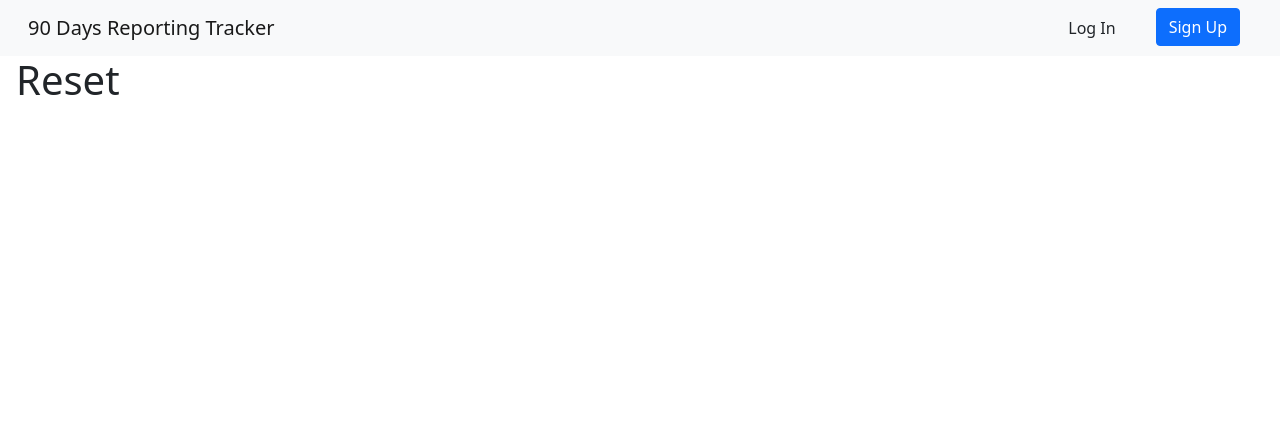
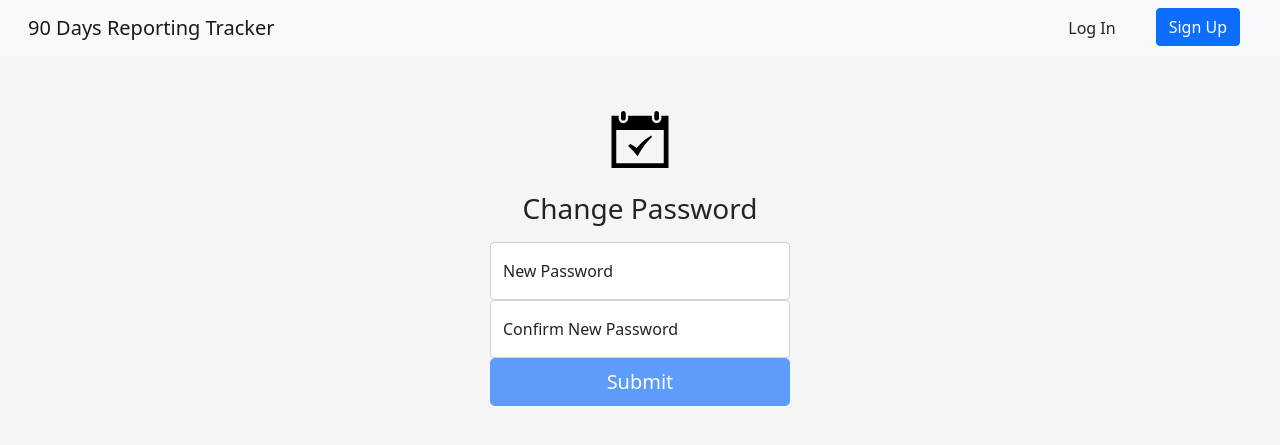
Before and after one commit to chuaweijie/task-productivity, a Django app: template taskproductivity/templates/taskproductivity/reset.html in a window 1280 px wide. Shown: the top 445 px of the page. Run offline with Django 3.2, Linux system fonts and the light colour scheme; the template is opened without the code that fills it, so the values that code supplies are empty; some libraries are stand-ins or nearby versions.

Commit message:
Finished coding the reset password page and logic

```diff
--- a/taskproductivity/templates/taskproductivity/reset.html
+++ b/taskproductivity/templates/taskproductivity/reset.html
@@ -2,11 +2,29 @@
 {% load static %}
 
 {% block body %}
-    <h1>Reset</h1>
-    {% if key %}
-        <h2>{{ key }}</h2>
-    {% endif %}
+    <div class="text-center form-div">
+        <main class="form-main">
+            <form action="{% url 'reset_password' %}" method="post">
+                {% csrf_token %}
+                <input type="hidden" id="key" name="key" value="{{ key }}">
+                <img class="mb-4" src="{% static 'taskproductivity/img/90-days.svg' %}" alt="" width="72" height="57">
+                <h3 class="mb-3 fw-normal">Change Password</h3>
+                <div class="form-floating">
+                    <input type="password" class="form-control" id="password" name="password" placeholder="Password">
+                    <label for="floatingInput">New Password</label>
+                </div>
+                <div class="form-floating">
+                    <input type="password" class="form-control" id="confirmation" name="confirmation" placeholder="Confirm New Password">
+                    <label for="floatingInput">Confirm New Password</label>
+                </div>
+                <button class="w-100 btn btn-lg btn-primary" id="btn_submit" type="submit" disabled="true">Submit</button>
+            </form>
+        </main>
+    </div>
 {% endblock %}
 
 {% block script %}
+    <link href="{% static 'taskproductivity/css/form.css' %}" rel="stylesheet">
+    <link href="{% static 'taskproductivity/css/reset.css' %}" rel="stylesheet">
+    <script type="module" src="{% static 'taskproductivity/js/reset.js' %}"></script>
 {% endblock %}
--- a/taskproductivity/views.py
+++ b/taskproductivity/views.py
@@ -207,7 +207,7 @@ def reset_password(request, key=None):
         if old_keys.count() > 0:
             timediff = timezone.now() - old_keys[0].time
             if  timediff <= timedelta(hours=1):
-                if password == confirmation:
+                if password == confirmation and len(password) > 7:
                     user = User.objects.get(username=old_keys[0].user)
                     user.set_password(password)
                     user.save()
```
